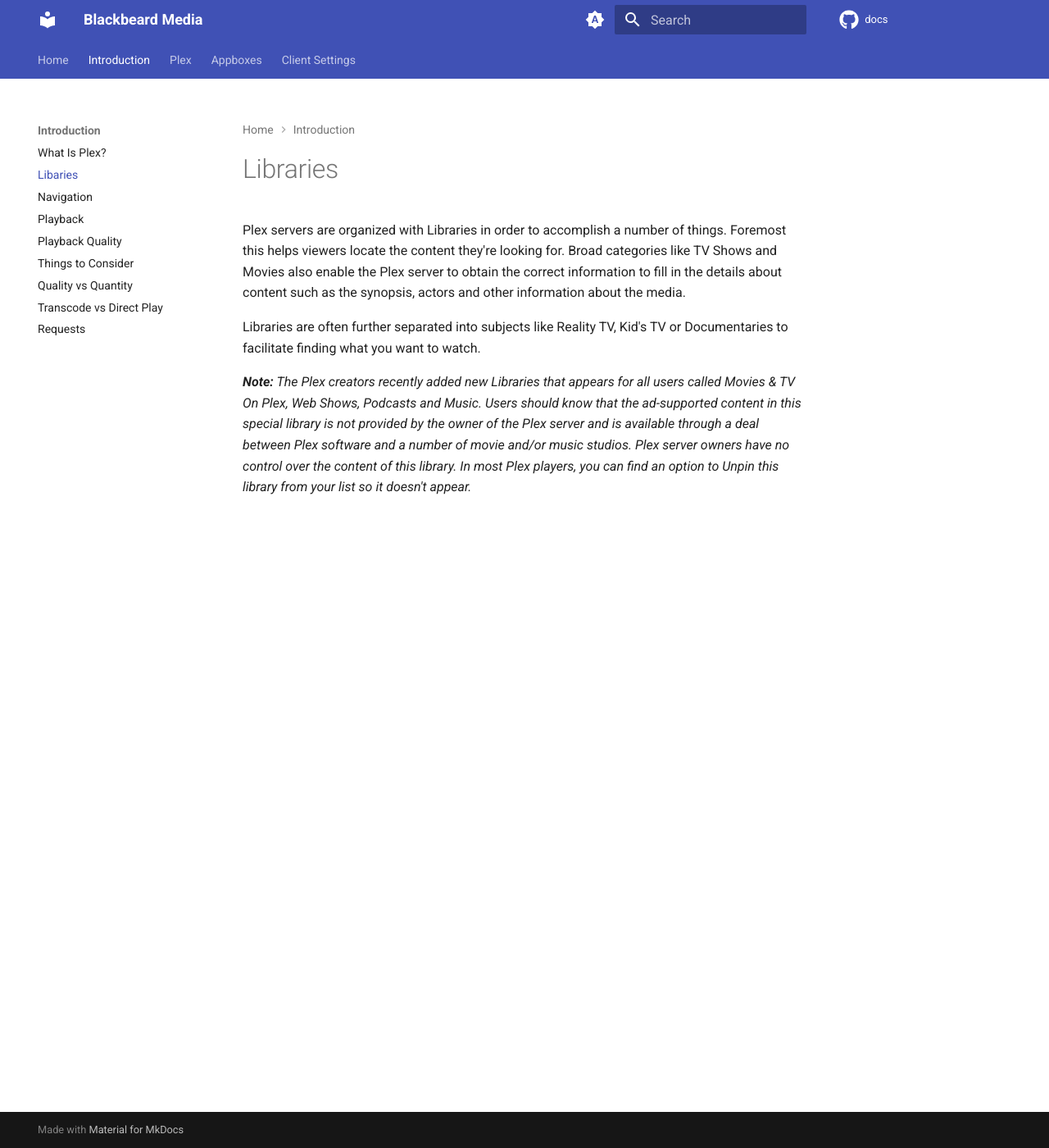
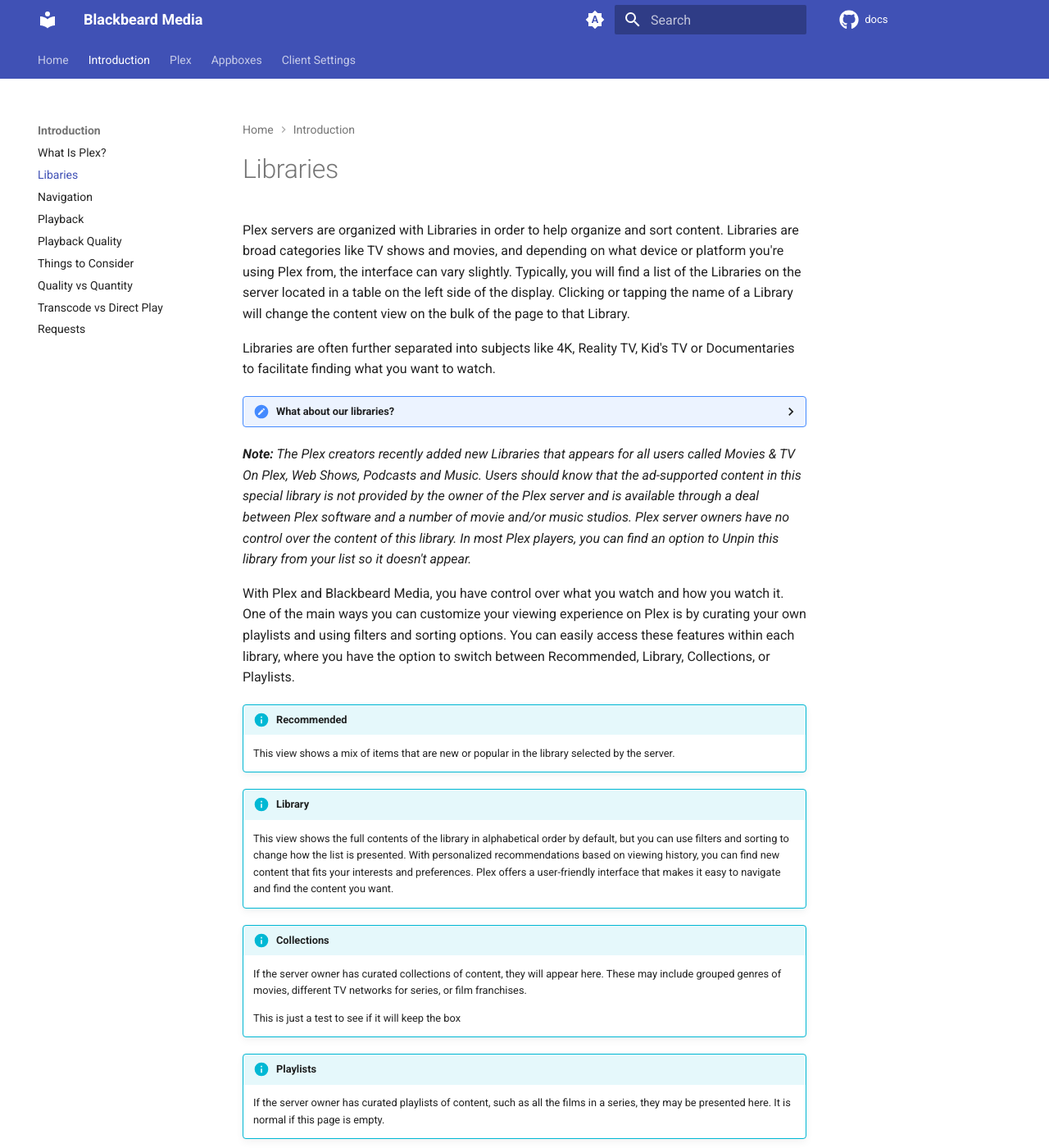
Before and after one commit to neomedia6989/docs-2, an MkDocs documentation site: the page built from docs/introduction/libraries.md, in a window 1280 px wide and 1400 px high. Shown: the whole window at 82% size. Built offline with MkDocs 1.6.1 and Material for MkDocs 9.7.7, drawn with Linux system fonts in a browser that asks for light colours; comment, search, counter and statistics services are not loaded; some of the changed text lies outside the part shown.

Commit message:
Update libraries.md

```diff
--- a/docs/introduction/libraries.md
+++ b/docs/introduction/libraries.md
@@ -1,7 +1,34 @@
 # Libraries
 
-Plex servers are organized with Libraries in order to accomplish a number of things. Foremost this helps viewers locate the content they're looking for. Broad categories like TV Shows and Movies also enable the Plex server to obtain the correct information to fill in the details about content such as the synopsis, actors and other information about the media.
+Plex servers are organized with Libraries in order to help organize and sort content. Libraries are broad categories like TV shows and movies, and depending on what device or platform you're using Plex from, the interface can vary slightly. Typically, you will find a list of the Libraries on the server located in a table on the left side of the display. Clicking or tapping the name of a Library will change the content view on the bulk of the page to that Library.
 
-Libraries are often further separated into subjects like Reality TV, Kid's TV or Documentaries to facilitate finding what you want to watch.
+Libraries are often further separated into subjects like 4K, Reality TV, Kid's TV or Documentaries to facilitate finding what you want to watch.
+
+ <details>
+  <summary>What about our libraries?</summary>
+  <br />
+  </details>
 
 ***Note:** The Plex creators recently added new Libraries that appears for all users called Movies & TV On Plex, Web Shows, Podcasts and Music. Users should know that the ad-supported content in this special library is not provided by the owner of the Plex server and is available through a deal between Plex software and a number of movie and/or music studios. Plex server owners have no control over the content of this library. In most Plex players, you can find an option to Unpin this library from your list so it doesn't appear.*
+
+With Plex and Blackbeard Media, you have control over what you watch and how you watch it. One of the main ways you can customize your viewing experience on Plex is by curating your own playlists and using filters and sorting options. You can easily access these features within each library, where you have the option to switch between Recommended, Library, Collections, or Playlists.
+
+!!! info "Recommended"
+
+    This view shows a mix of items that are new or popular in the library selected by the server.
+
+!!! info "Library"
+
+    This view shows the full contents of the library in alphabetical order by default, but you can use filters and sorting to change how the list is presented. With personalized recommendations based on viewing history, you can find new content that fits your interests and preferences. Plex offers a user-friendly interface that makes it easy to navigate and find the content you want.
+
+!!! info "Collections"
+
+    If the server owner has curated collections of content, they will appear here. These may include grouped genres of movies, different TV networks for series, or film franchises.
+
+    This is just a test to see if it will keep the box
+
+!!! info "Playlists"
+
+    If the server owner has curated playlists of content, such as all the films in a series, they may be presented here. It is normal if this page is empty.
+
+One of the advantages of using Plex and Blackbeard Media is that it is available on a variety of devices and platforms, making it accessible to a wide audience. With our user-friendly navigation and extensive libraries of movies and TV shows, with audiobooks and music coming soon, you can easily find new content to explore based on your interests and preferences.
```
